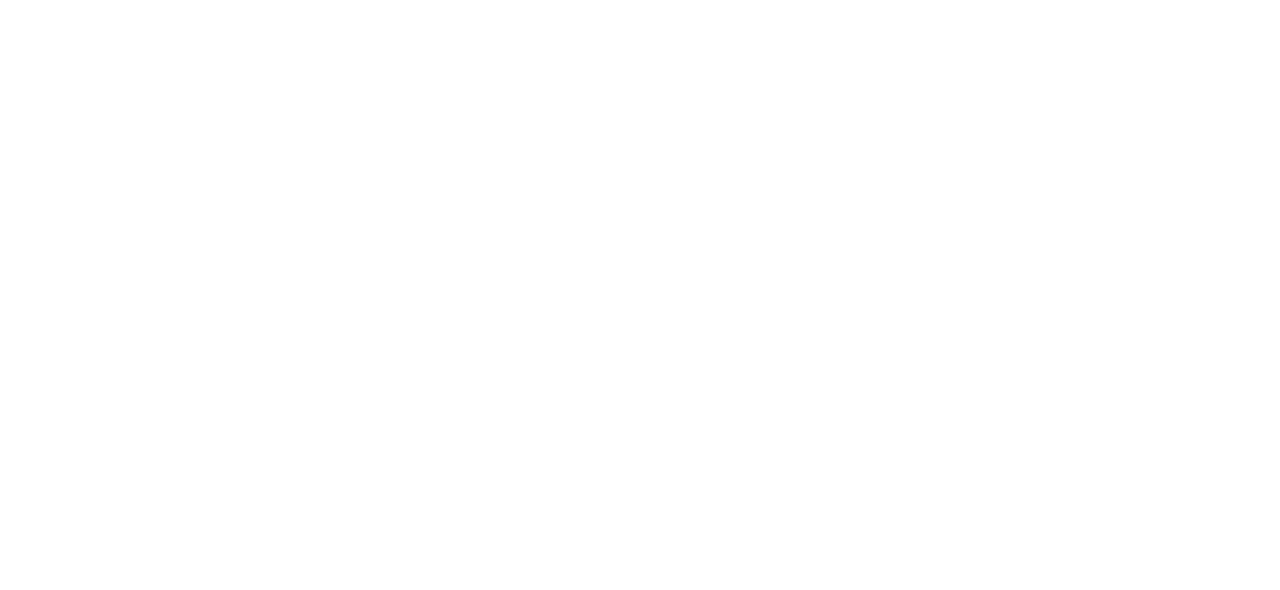
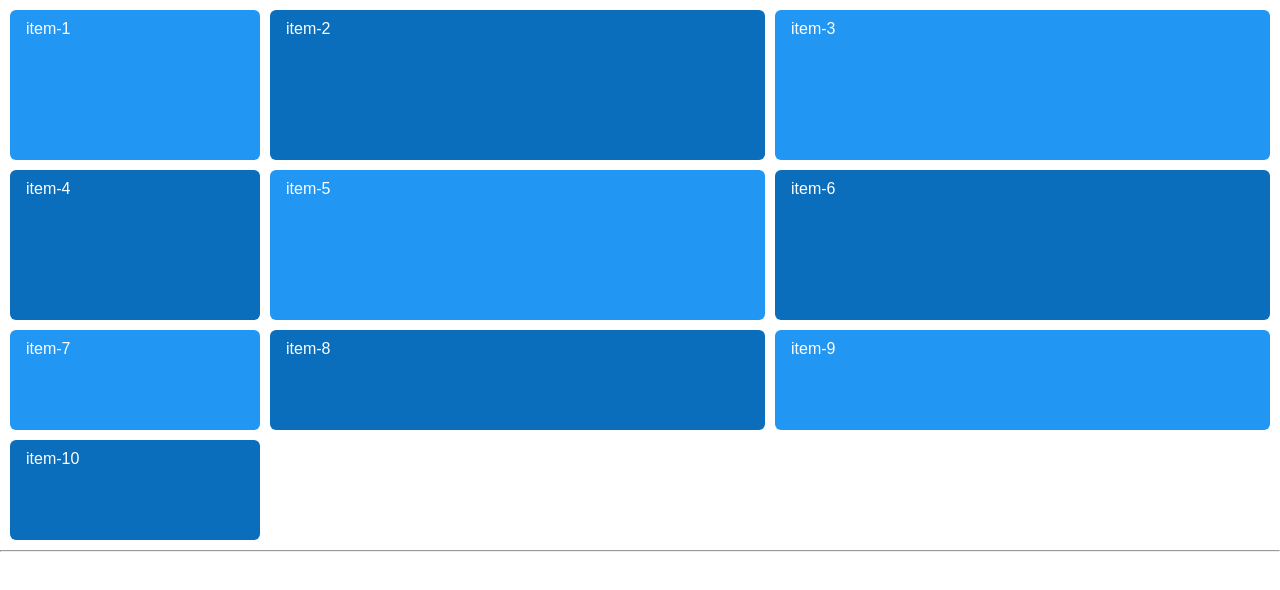
Before and after one commit to glaserg0001/grid, a plain HTML site: page index.html in a window 1280 px wide. Drawn offline with Linux system fonts and the light colour scheme.

Commit message:
some changes

```diff
--- a/index.html
+++ b/index.html
@@ -7,5 +7,29 @@
 	<script src="js/main.js"></script>
 </head>
 <body>
+	<ul class="grid">
+		<li>item-1</li>
+		<li>item-2</li>
+		<li>item-3</li>
+		<li>item-4</li>
+		<li>item-5</li>
+		<li>item-6</li>
+		<li>item-7</li>
+		<li>item-8</li>
+		<li>item-9</li>
+		<li>item-10</li>
+	</ul>
+	<hr>
+	<ul class="grid2">
+		<li>item-1</li>
+		<li>item-2</li>
+		<li>item-3</li>
+		<li>item-4</li>
+		<li>item-5</li>
+		<li>item-6</li>
+		<li>item-7</li>
+		<li>item-8</li>
+		<li>item-9</li>
+	</ul>
 </body>
 </html>
--- a/sass/_base.sass
+++ b/sass/_base.sass
@@ -1,6 +1,4 @@
-*,
-:before,
-:after
+*, :before, :after
 	padding: 0
 	margin: 0
 	box-sizing: inherit
@@ -8,6 +6,7 @@
 html
 	box-sizing: border-box
 	font-family: sans-serif
+	font-size: 100%
 
 a
 	color: $main
@@ -15,3 +14,56 @@ a
 	transition: all .2s
 	&:hover
 		color: $secondary
+
+ul
+	padding: 0
+	margin: 0
+	list-style: none
+
+.grid
+	padding: 10px
+	display: grid
+
+	// Колонки
+	// grid-template-columns: 300px 300px 300px // определить колонки: колличество и ширина
+	// grid-template-columns: 2fr 1fr 200px
+	// grid-template-columns: repeat(3, 1fr) // 3 колонки по 1 фракции
+	// grid-template-columns: repeat(2, 1fr 2fr) // 2 группы колонок по 1 фракции и 2 фракции
+	// grid-template-columns: 100px repeat(2, 1fr 2fr) // первая колонка 100px, а потом чередование
+	grid-template-columns: minmax(150px, 250px) 1fr 1fr // первая колонка имеет минимальный размер 150px, максимальный размер - 250px
+
+	grid-template-rows: 150px 150px // определить ряды (свойства рядов): высота первого ряда
+
+	// Высота итемов
+	// grid-auto-rows: 100px // дефолтное значение высоты рядов
+	grid-auto-rows: minmax(100px, auto) // минимальная высота вряде 100px, максимальная - auto
+
+	grid-column-gap: 20px // расстояние между колонками
+	grid-row-gap: 20px // расстояние между рядами
+	grid-gap: 10px // объединение расстояний между блоками
+	// единица измерения fr (фракция)
+	li
+		padding: .625em 1em
+		background-color: $main
+		color: #fff;
+		border-radius: 6px
+		word-wrap: break-word
+		&:nth-child(even)
+			background-color: darken($main, 15%)
+
+.grid2
+	padding: 10px
+	display: grid
+	grid-template-columns: 1fr 1fr 200px
+	grid-auto-rows: 150px
+	grid-column-gap: 20px
+	grid-gap: 10px
+	display: none
+	li
+		padding: .625em 1em
+		background-color: $success
+		color: #fff;
+		border-radius: 6px
+		word-wrap: break-word
+		&:nth-child(even)
+			background-color: darken($success, 15%)
--- a/sass/_global.sass
+++ b/sass/_global.sass
@@ -1,2 +1,5 @@
 $main: #2196f3
 $secondary: #f44336
+$success: #4caf50
+$danger: #ff5722
+$warning: #ff9800
```
Also changed, not shown: css/main.css, 1 other file.
